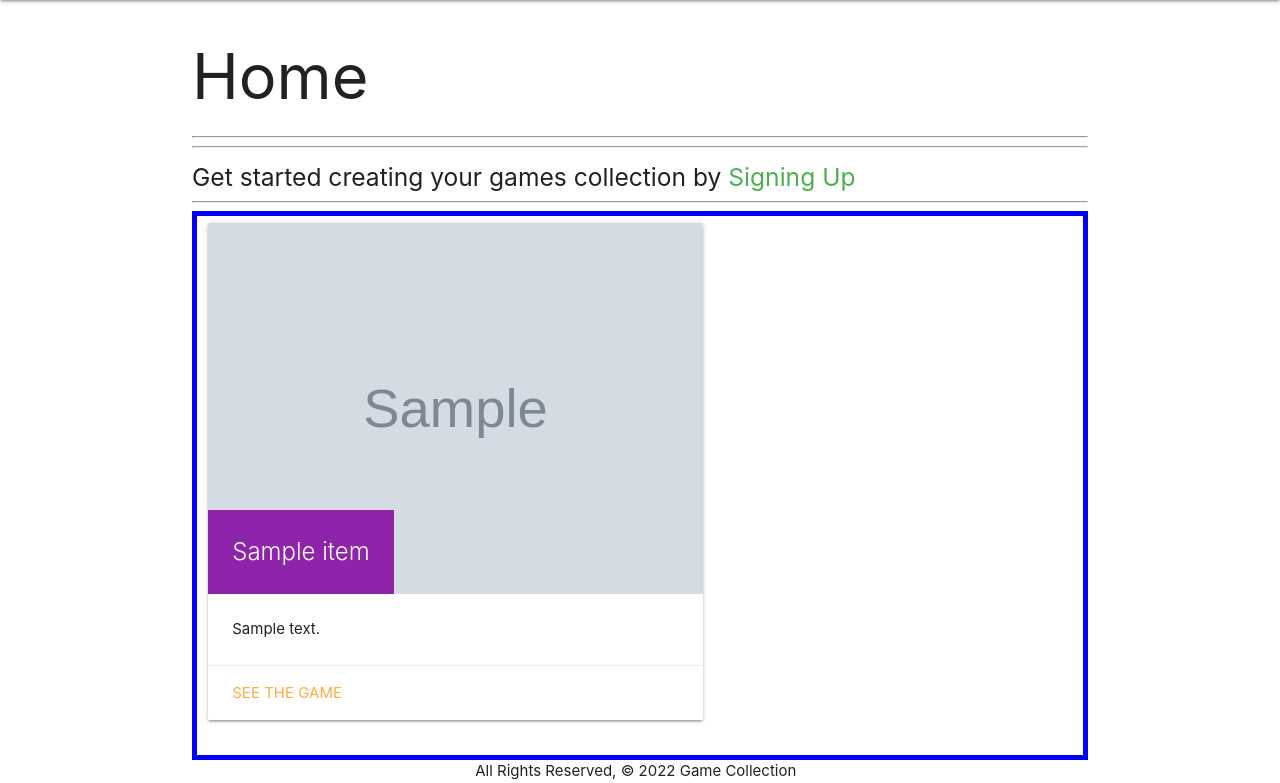
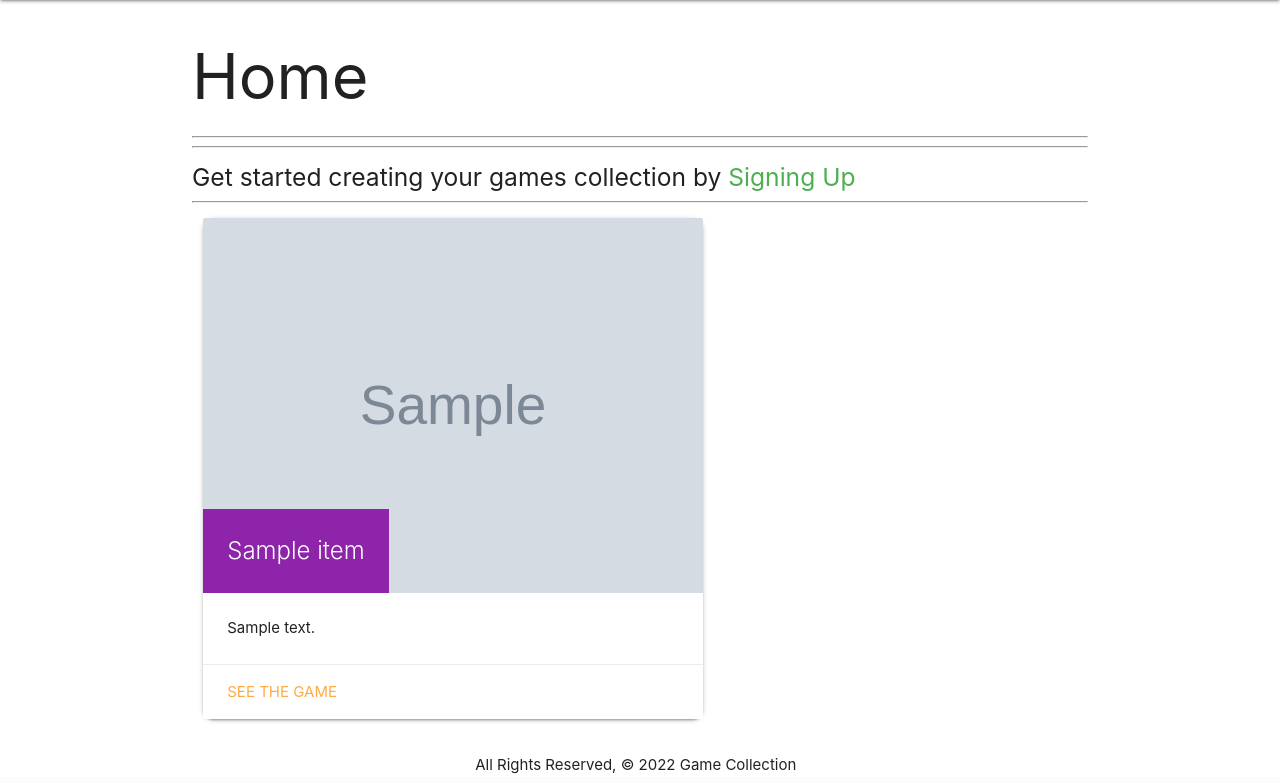
Before and after one commit to Kemd/Django-Collections-4, a Django app: page / in a window 1280 px wide. Shown: the part 64-847 px from the top of the page. Run offline with Django 4.2, Linux system fonts and the light colour scheme; tables that the repository leaves empty hold one stand-in row (values such as "Sample post"); grey boxes marked "Sample" are stand-in pictures; a database or web service that is not in the repository returns one stand-in record (values such as "Sample title"); data that the repository does not hold is empty.

Commit message:
adds styling

```diff
--- a/main_app/static/css/style.css
+++ b/main_app/static/css/style.css
@@ -29,9 +29,8 @@ footer {
   margin: 0 450px 0 450px;
 }
 
-.card:hover {
+.card {
   border-radius: 10px;
-  border: red 1px solid;
 }
 
 .bg-radial {
@@ -43,9 +42,6 @@ footer {
   );
 }
 
-.home-container {
-  border: 5px solid blue;
-}
 
 
 
--- a/main_app/templates/home.html
+++ b/main_app/templates/home.html
@@ -11,16 +11,13 @@
 <hr />
 
 {% for i in response %}
-<div class="home-container">
 <div class="row">
-    <div class="col s12 m7">
+  <div class="col s3 m7">
     <div class="card">
       <a href="">
         <div class="card-image">
           <img src="{{ i.thumbnail }}" />
-            <span class="card-title purple darken-1 white-text"
-              >{{i.title}}</span
-            >
+          <span class="card-title purple darken-1 white-text">{{i.title}}</span>
         </div>
       </a>
       <div class="card-content">
@@ -28,7 +25,6 @@
       </div>
       <div class="card-action">
         <a href="{{i.game_url}}">See the game</a>
-        </div>
       </div>
     </div>
   </div>
```
Lines whose indentation alone changed are shown as unchanged.
